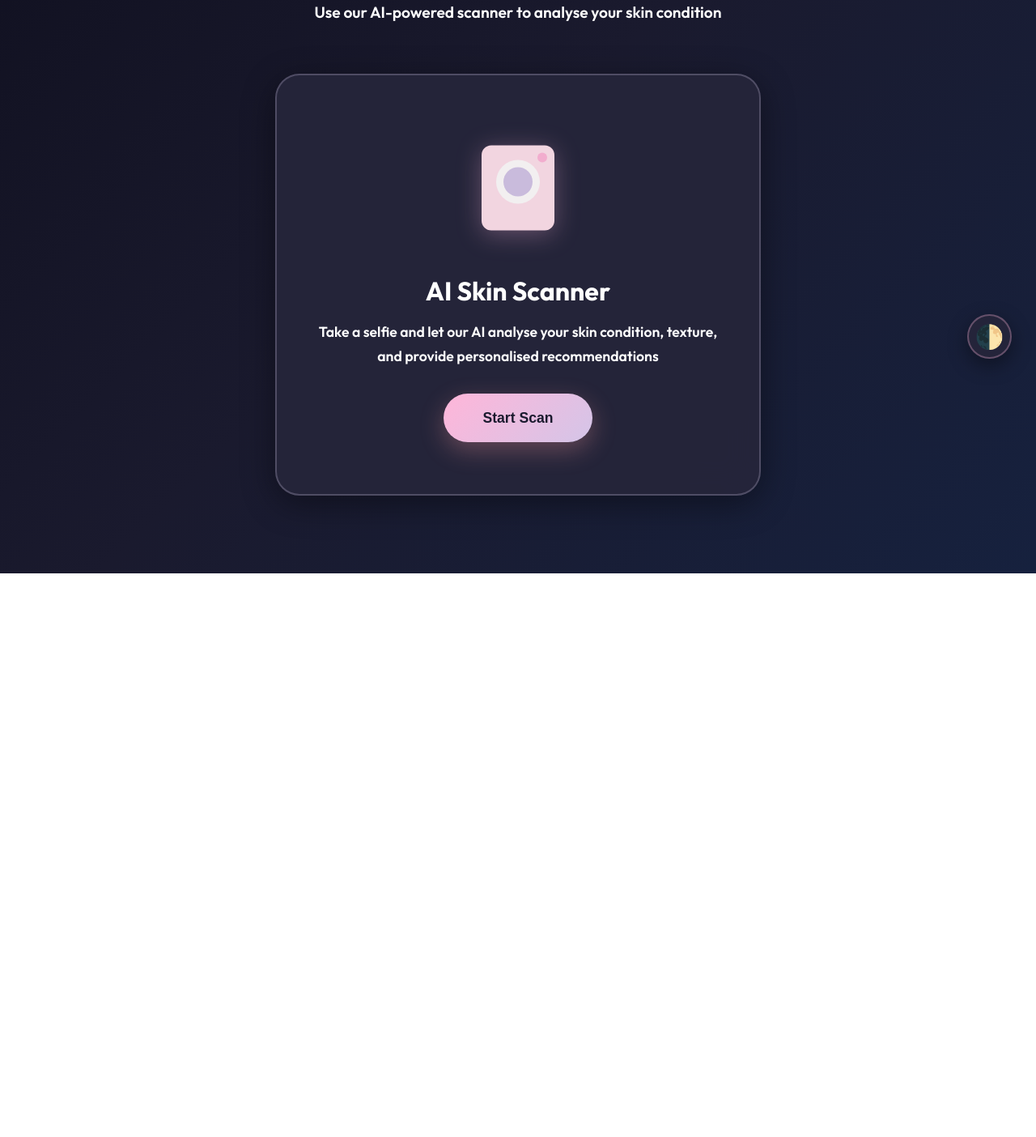
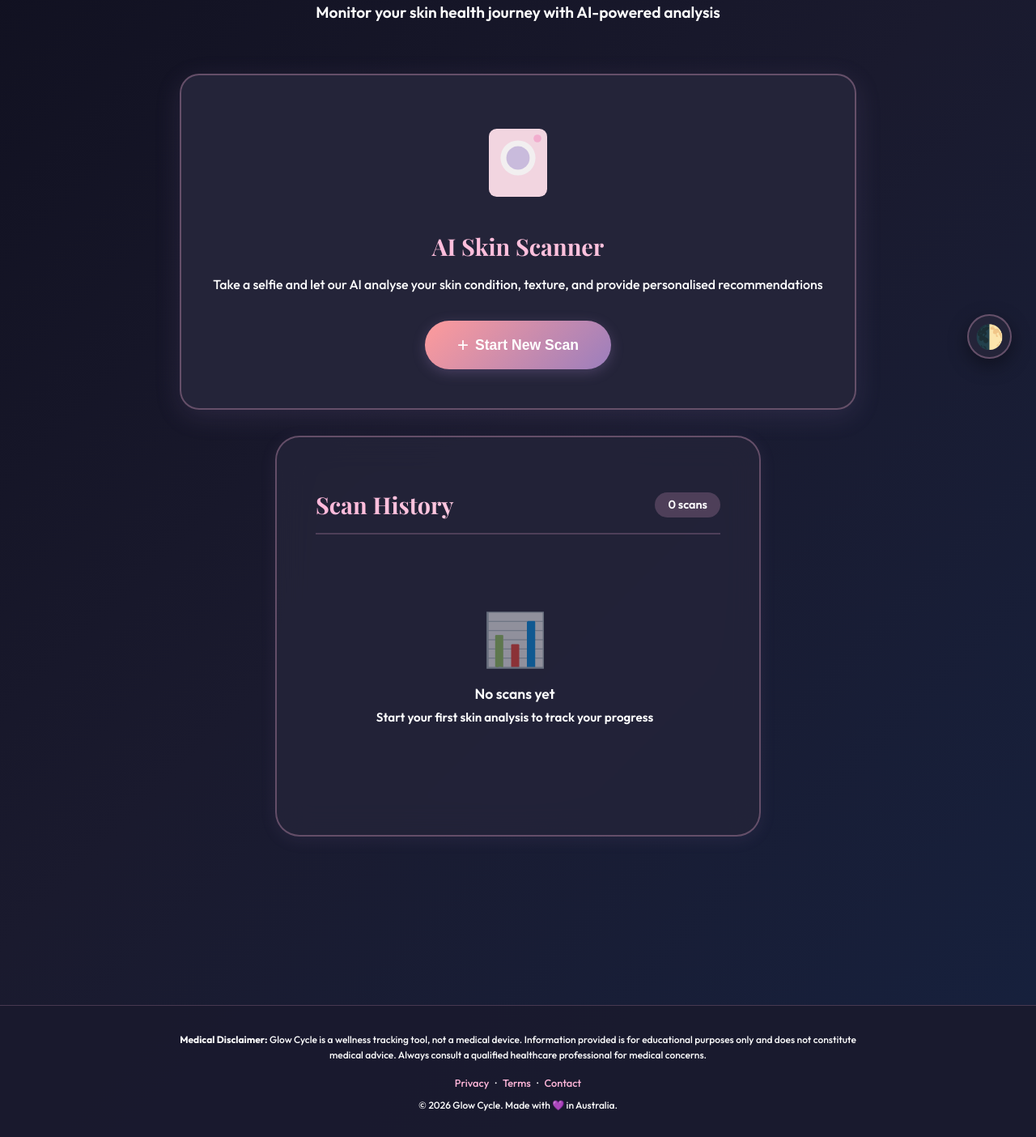
Before and after one commit to puddl3duck/glowcycle, a plain HTML site: page frontend/pages/skin-tracking.html in a window 1280 px wide. Shown: the part 327-1731 px from the top of the page at 81% size. Before the commit the page ends 1035 px from the top, so only its background shows below. Drawn offline with nearby package versions, Linux system fonts and the light colour scheme.

Commit message:
Revert "Merge: Update skin-tracking.html from Elora's feature/skin-analysis branch - includes redesigned layout and removed product recommendations"
This reverts commit bc379996c28d653d2b81e9995effb1e0012ce678.

```diff
--- a/frontend/pages/skin-tracking.html
+++ b/frontend/pages/skin-tracking.html
@@ -1,17 +1,14 @@
-<!doctype html>
+<!DOCTYPE html>
 <html lang="en">
 <head>
-    <meta charset="UTF-8" />
-    <meta name="viewport" content="width=device-width, initial-scale=1.0" />
+    <meta charset="UTF-8">
+    <meta name="viewport" content="width=device-width, initial-scale=1.0">
     <title>Skin Tracking - Glow Cycle</title>
-    <link rel="preconnect" href="https://fonts.googleapis.com" />
-    <link rel="preconnect" href="https://fonts.gstatic.com" crossorigin />
-    <link
-      href="https://fonts.googleapis.com/css2?family=Outfit:wght@300;400;500;600;700&family=Playfair+Display:wght@400;500;600;700&display=swap"
-      rel="stylesheet"
-    />
-    <link rel="stylesheet" href="../css/skin-tracking.css" />
-    <link rel="stylesheet" href="../css/dark-mode-complete.css" />
+    <link rel="preconnect" href="https://fonts.googleapis.com">
+    <link rel="preconnect" href="https://fonts.gstatic.com" crossorigin>
+    <link href="https://fonts.googleapis.com/css2?family=Outfit:wght@300;400;500;600;700&family=Playfair+Display:wght@400;500;600;700&display=swap" rel="stylesheet">
+    <link rel="stylesheet" href="../css/skin-tracking.css">
+    <link rel="stylesheet" href="../css/dark-mode-complete.css">
 </head>
 <body class="light-theme">
     <!-- Theme Toggle Button -->
@@ -27,8 +24,8 @@
             <a href="../index.html#about" class="nav-link">About</a>
         </div>
         <div class="nav-profile">
-        <div class="profile-avatar">S</div>
-        <span class="profile-name">Sofia</span>
+            <div class="profile-avatar" id="profile-avatar">U</div>
+            <span class="profile-name" id="profile-name">User</span>
         </div>
     </nav>
 
@@ -45,95 +42,91 @@
         <!-- Header -->
         <div class="page-header">
             <h1>Track Your Skin</h1>
-        <p>Use our AI-powered scanner to analyse your skin condition</p>
+            <p>Monitor your skin health journey with AI-powered analysis</p>
         </div>
 
-      <!-- AI Scanner Card (Centered) -->
-      <div class="method-selection-single">
-        <div class="method-card-large" onclick="showConsentPopup()">
-          <div class="method-icon-large">
-            <svg
-              viewBox="0 0 100 100"
-              fill="none"
-              xmlns="http://www.w3.org/2000/svg"
-            >
-              <rect
-                x="20"
-                y="15"
-                width="60"
-                height="70"
-                rx="8"
-                fill="url(#camGrad)"
-              />
-              <circle cx="50" cy="45" r="18" fill="#FFFFFF" opacity="0.9" />
-              <circle cx="50" cy="45" r="12" fill="url(#lensGrad)" />
-              <circle cx="70" cy="25" r="4" fill="#FFB6D9" />
+        <!-- Vertical Layout: Scanner Top, History Bottom -->
+        <div class="skin-dashboard-layout">
+            <!-- Top Section: New Scan Card -->
+            <div class="new-scan-section">
+                <div class="new-scan-card">
+                    <div class="scan-card-icon">
+                        <svg viewBox="0 0 100 100" fill="none" xmlns="http://www.w3.org/2000/svg">
+                            <rect x="20" y="15" width="60" height="70" rx="8" fill="url(#camGrad)"/>
+                            <circle cx="50" cy="45" r="18" fill="#FFFFFF" opacity="0.9"/>
+                            <circle cx="50" cy="45" r="12" fill="url(#lensGrad)"/>
+                            <circle cx="70" cy="25" r="4" fill="#FFB6D9"/>
                             <defs>
                                 <linearGradient id="camGrad" x1="20" y1="15" x2="80" y2="85">
-                  <stop offset="0%" stop-color="#FFE0EC" />
-                  <stop offset="100%" stop-color="#FFB6D9" />
+                                    <stop offset="0%" stop-color="#FFE0EC"/>
+                                    <stop offset="100%" stop-color="#FFB6D9"/>
                                 </linearGradient>
                                 <linearGradient id="lensGrad" x1="38" y1="33" x2="62" y2="57">
-                  <stop offset="0%" stop-color="#D4C5E8" />
-                  <stop offset="100%" stop-color="#9B7EBD" />
+                                    <stop offset="0%" stop-color="#D4C5E8"/>
+                                    <stop offset="100%" stop-color="#9B7EBD"/>
                                 </linearGradient>
                             </defs>
                         </svg>
                     </div>
                     <h3>AI Skin Scanner</h3>
-          <p>
-            Take a selfie and let our AI analyse your skin condition, texture,
-            and provide personalised recommendations
-          </p>
-          <button class="method-btn-large">Start Scan</button>
+                    <p>Take a selfie and let our AI analyse your skin condition, texture, and provide personalised recommendations</p>
+                    <button class="start-scan-btn" onclick="showConsentPopup()">
+                        <span class="btn-icon">+</span>
+                        <span>Start New Scan</span>
+                    </button>
+                </div>
+            </div>
+
+            <!-- Bottom Section: Scan History -->
+            <div class="scan-history-section">
+                <div class="history-header">
+                    <h2>Scan History</h2>
+                    <span class="scan-count" id="scan-count">0 scans</span>
+                </div>
+
+                <!-- History List -->
+                <div class="history-list" id="history-list">
+                    <!-- Empty State -->
+                    <div class="empty-history" id="empty-history">
+                        <div class="empty-icon">📊</div>
+                        <p>No scans yet</p>
+                        <p class="empty-subtitle">Start your first skin analysis to track your progress</p>
+                    </div>
+
+                    <!-- History cards will be inserted here dynamically -->
+                </div>
             </div>
         </div>
 
         <!-- Consent Popup (Hidden by default) -->
-      <div id="consent-popup" class="consent-overlay" style="display: none">
+        <div id="consent-popup" class="consent-overlay" style="display: none;">
             <div class="consent-modal">
                 <div class="consent-icon">🔒</div>
                 <h2>Privacy & Consent</h2>
                 <div class="consent-content">
-            <p>
-              We'll use your camera to analyse your skin condition. Your photo
-              is processed locally and never stored or shared without your
-              permission.
-            </p>
+                    <p>We'll use your camera to analyse your skin condition. Your photo is processed locally and never stored or shared without your permission.</p>
                     <details class="consent-details">
                         <summary>Learn more about data privacy</summary>
-              <p class="consent-detail-text">
-                Your facial image is analysed in real-time using AI technology.
-                We detect skin characteristics to provide personalised
-                recommendations. All processing happens securely, and you
-                maintain full control over your data.
-              </p>
+                        <p class="consent-detail-text">Your facial image is analysed in real-time using AI technology. We detect skin characteristics to provide personalised recommendations. All processing happens securely, and you maintain full control over your data.</p>
                     </details>
                 </div>
                 <div class="consent-checkbox">
                     <input type="checkbox" id="consent-check" />
-            <label for="consent-check"
-              >I understand and consent to use the AI skin scanner</label
-            >
+                    <label for="consent-check">I understand and consent to use the AI skin scanner</label>
+                </div>
+                <div class="consent-checkbox" style="margin-top: 0.5rem;">
+                <input type="checkbox" id="remember-check" />
+                <label for="remember-check">Remember my choice</label>
                 </div>
                 <div class="consent-buttons">
-            <button class="btn-cancel" onclick="closeConsentPopup()">
-              Cancel
-            </button>
-            <button
-              class="btn-accept"
-              onclick="acceptConsent()"
-              disabled
-              id="accept-btn"
-            >
-              Start Scanner
-            </button>
+                    <button class="btn-cancel" onclick="closeConsentPopup()">Cancel</button>
+                    <button class="btn-accept" onclick="acceptConsent()" disabled id="accept-btn">Start Scanner</button>
                 </div>
             </div>
         </div>
 
         <!-- Scanner View (Hidden by default) -->
-      <div id="scanner-view" class="tracking-view" style="display: none">
+        <div id="scanner-view" class="tracking-view" style="display: none;">
             <div class="scanner-container">
                 <!-- Instructions at top -->
                 <div class="scanner-instructions">
@@ -153,15 +146,13 @@
 
                 <div class="scanner-header">
                     <h2>AI Skin Scanner</h2>
-            <button class="close-scanner-btn" onclick="closeScanner()">
-              ✕
-            </button>
+                    <button class="close-scanner-btn" onclick="closeScanner()">✕</button>
                 </div>
 
                 <div class="camera-frame-wrapper">
                     <div class="camera-frame">
                         <video id="camera-video" autoplay playsinline></video>
-              <canvas id="camera-canvas" style="display: none"></canvas>
+                        <canvas id="camera-canvas" style="display: none;"></canvas>
                         <div class="camera-overlay">
                             <div class="face-guide-oval">
                                 <div class="oval-border"></div>
@@ -173,11 +164,7 @@
                         </div>
 
                         <!-- AI Analysis Overlay -->
-              <div
-                class="ai-analysis-overlay"
-                id="ai-analysis-overlay"
-                style="display: none"
-              >
+                        <div class="ai-analysis-overlay" id="ai-analysis-overlay" style="display: none;">
                             <div class="analysis-content">
                                 <div class="scanning-animation">
                                     <div class="scan-line"></div>
@@ -190,17 +177,15 @@
                                     </div>
                                 </div>
                                 <div class="analysis-text">
-                    <h3 id="analysis-title">Analyzing Your Skin</h3>
+                                    <h3 id="analysis-title">Analysing Your Skin</h3>
                                     <div class="analysis-steps">
                                         <div class="step-item" id="step-1">
                                             <span class="step-icon">🔍</span>
-                        <span class="step-text"
-                          >Detecting facial features...</span
-                        >
+                                            <span class="step-text">Detecting facial features...</span>
                                         </div>
                                         <div class="step-item" id="step-2">
                                             <span class="step-icon">✨</span>
-                        <span class="step-text">Analyzing skin texture...</span>
+                                            <span class="step-text">Analysing skin texture...</span>
                                         </div>
                                         <div class="step-item" id="step-3">
                                             <span class="step-icon">💎</span>
@@ -208,9 +193,7 @@
                                         </div>
                                         <div class="step-item" id="step-4">
                                             <span class="step-icon">🎯</span>
-                        <span class="step-text"
-                          >Generating recommendations...</span
-                        >
+                                            <span class="step-text">Generating recommendations...</span>
                                         </div>
                                     </div>
                                     <div class="progress-bar-container">
@@ -228,37 +211,17 @@
                 </div>
 
                 <div class="camera-controls">
-            <button
-              class="capture-btn"
-              onclick="capturePhoto()"
-              id="capture-btn"
-            >
+                    <button class="capture-btn" onclick="capturePhoto()" id="capture-btn">
                         <span class="capture-circle">
-                <svg
-                  class="capture-icon"
-                  viewBox="0 0 24 24"
-                  fill="none"
-                  stroke="currentColor"
-                  stroke-width="2"
-                >
+                            <svg class="capture-icon" viewBox="0 0 24 24" fill="none" stroke="currentColor" stroke-width="2">
                                 <circle cx="12" cy="12" r="10"></circle>
                                 <circle cx="12" cy="12" r="3"></circle>
                             </svg>
                         </span>
                         <span class="capture-text">Capture Photo</span>
                     </button>
-            <button
-              class="retake-btn"
-              onclick="retakePhoto()"
-              id="retake-btn"
-              style="display: none"
-            >
-              <svg
-                viewBox="0 0 24 24"
-                fill="none"
-                stroke="currentColor"
-                stroke-width="2"
-              >
+                    <button class="retake-btn" onclick="retakePhoto()" id="retake-btn" style="display: none;">
+                        <svg viewBox="0 0 24 24" fill="none" stroke="currentColor" stroke-width="2">
                             <polyline points="1 4 1 10 7 10"></polyline>
                             <path d="M3.51 15a9 9 0 1 0 2.13-9.36L1 10"></path>
                         </svg>
@@ -269,7 +232,7 @@
         </div>
 
         <!-- Results View (Hidden by default) -->
-      <div id="results-view" class="tracking-view" style="display: none">
+        <div id="results-view" class="tracking-view" style="display: none;">
             <div class="results-container">
                 <div class="results-header">
                     <h2>Your Skin Report</h2>
@@ -279,29 +242,13 @@
                 <div class="overall-score">
                     <div class="score-circle">
                         <svg viewBox="0 0 120 120">
-                <circle
-                  cx="60"
-                  cy="60"
-                  r="50"
-                  fill="none"
-                  stroke="#E8E4F3"
-                  stroke-width="10"
-                />
-                <circle
-                  cx="60"
-                  cy="60"
-                  r="50"
-                  fill="none"
-                  stroke="url(#scoreGrad)"
-                  stroke-width="10"
-                  stroke-dasharray="314"
-                  stroke-dashoffset="63"
-                  transform="rotate(-90 60 60)"
-                />
+                            <circle cx="60" cy="60" r="50" fill="none" stroke="#E8E4F3" stroke-width="10"/>
+                            <circle cx="60" cy="60" r="50" fill="none" stroke="url(#scoreGrad)" stroke-width="10"
+                                    stroke-dasharray="314" stroke-dashoffset="63" transform="rotate(-90 60 60)"/>
                             <defs>
                                 <linearGradient id="scoreGrad">
-                    <stop offset="0%" stop-color="#A8E6CF" />
-                    <stop offset="100%" stop-color="#FFB6D9" />
+                                    <stop offset="0%" stop-color="#A8E6CF"/>
+                                    <stop offset="100%" stop-color="#FFB6D9"/>
                                 </linearGradient>
                             </defs>
                         </svg>
@@ -349,32 +296,32 @@
                         <div class="routine-step">✓ SPF 30+ Sunscreen</div>
                     </div>
 
-            <h3 style="margin-top: 2rem">Recommended for You</h3>
-            <div class="recommendation-card">
-              <div class="rec-icon">✨</div>
-              <div class="rec-content">
-                <h4>Vitamin C Serum</h4>
-                <p>
-                  Perfect for your ovulation phase - boost that natural glow!
-                </p>
-              </div>
-            </div>
-            <div class="recommendation-card">
-              <div class="rec-icon">💧</div>
-              <div class="rec-content">
-                <h4>Hydrating Moisturizer</h4>
-                <p>Keep your skin balanced and hydrated.</p>
-              </div>
-            </div>
                     <div id="ai-tips" style="margin-top: 1rem"></div>
                     <p id="ai-disclaimer" style="margin-top: 1rem; font-size: 0.9rem; opacity: 0.8"></p>
                 </div>
 
-          <button class="save-btn">Save Report</button>
-        </div>
+                <button class="save-btn" onclick="saveReport()">Save Report</button>
             </div>
         </div>
 
+    </div><!-- end .skin-tracking-container -->
+
+    <!-- Footer -->
+    <footer class="footer">
+        <div class="footer-content-wrapper">
+            <p class="footer-text">
+                <strong>Medical Disclaimer:</strong> Glow Cycle is a wellness tracking tool, not a medical device.
+                Information provided is for educational purposes only and does not constitute medical advice.
+                Always consult a qualified healthcare professional for medical concerns.
+            </p>
+            <p class="footer-links">
+                <a href="../index.html#privacy">Privacy</a> ·
+                <a href="../index.html#terms">Terms</a> ·
+                <a href="../index.html#contact">Contact</a>
+            </p>
+            <p class="footer-copyright">© 2026 Glow Cycle. Made with 💜 in Australia.</p>
+        </div>
+    </footer>
     <script src="../js/config.js"></script>
     <script src="../js/skin-tracking.js"></script>
 </body>
```
Lines whose indentation alone changed are shown as unchanged.
